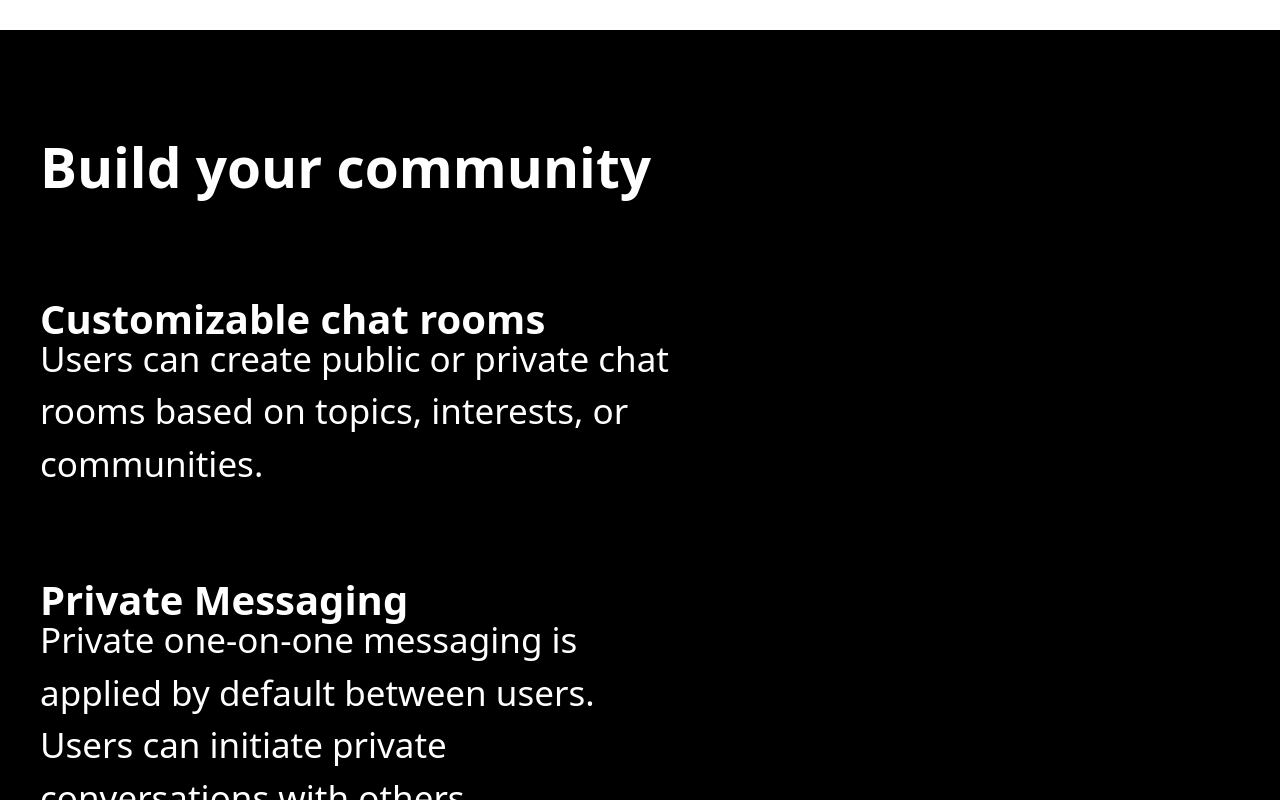
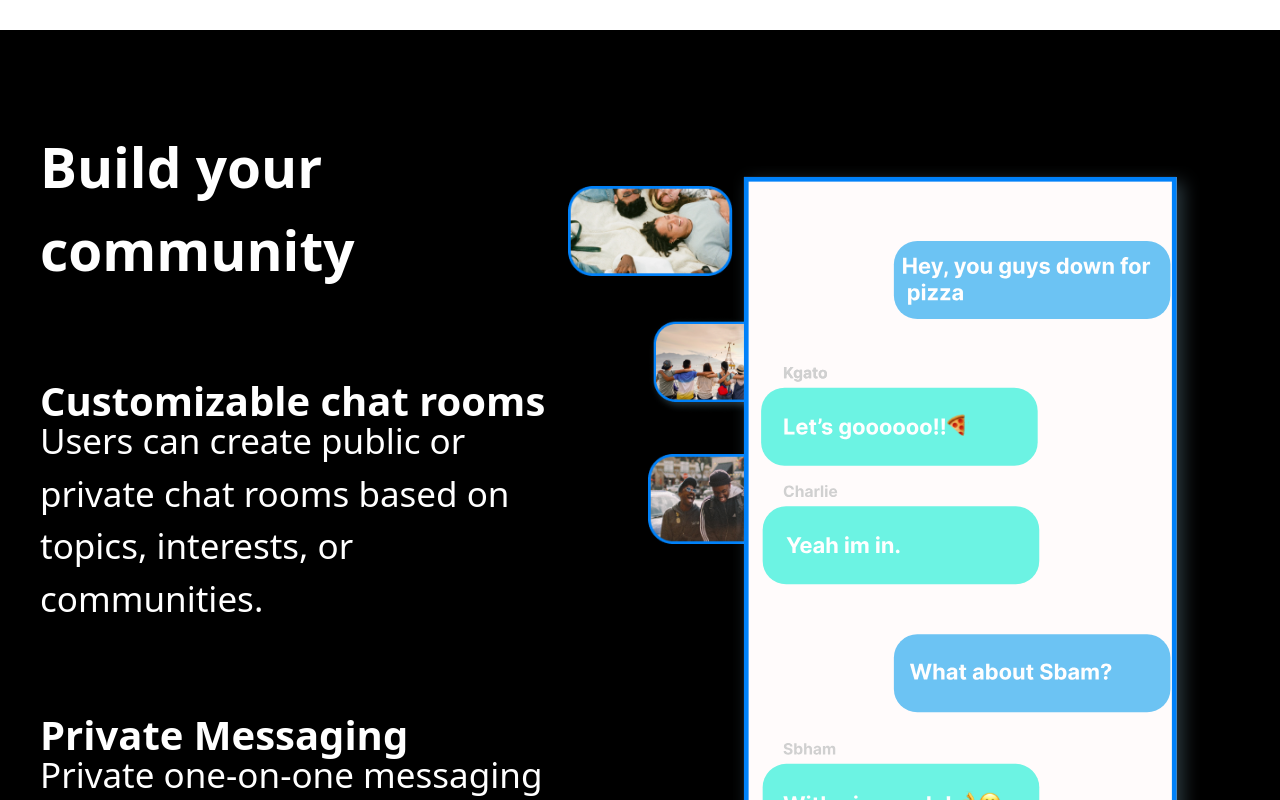
Before and after one commit to LL-oyiso/Phke, a React (Create React App) app: page / in a window 1280 px wide. Shown: the part 1740-2540 px from the top of the page. Built offline with nearby package versions, Linux system fonts and the light colour scheme.

Commit message:
svg for textscreen aligned

```diff
--- a/src/components/MainContent.jsx
+++ b/src/components/MainContent.jsx
@@ -1,5 +1,10 @@
 import React from 'react'
 import gif from '../Chat.gif'
+import textscreen from '../Frame 13.svg'
+ import friends from '../Rectangle 41.png'
+ import friend2nd from '../Rectangle 42.png'
+ import friend3rd from '../Rectangle 43.png'
+
 
 export const MainContent = () => {
   return (
@@ -8,7 +13,7 @@ export const MainContent = () => {
     <div className='w-full h-[900px] bg-white flex'>
 
     <div className='mt-44 ml-10' >
-    <img src = {gif} alt =" "></img>
+    <img src = {gif} alt =" " />
     </div>
         <div className=' justify-around text-black p-4 max-w-[1500px] m-auto items-center '>
          <h1 className='font-black text-[55px] mt-2 ml-24'>Reimaging text</h1>
@@ -20,7 +25,10 @@ export const MainContent = () => {
         </div>
     </div>
 
-    <div className='bg-black  mt-24 w-full h-[900px] '>
+    <div className='bg-black  mt-24 w-full h-[1000px] flex'>
+        <div className=' max-w-[1220px]'>
+
+        </div>
         <div className='w-[680px]'>
         <h1 className='font-bold text-white ml-10 text-[55px]  '> Build your community</h1>
         <h2 className='text-white text-[40px] ml-10 mt-24 '>Customizable chat rooms</h2>
@@ -28,7 +36,16 @@ export const MainContent = () => {
 
                 <h2 className='text-white text-[40px] ml-10 mt-24 '>Private Messaging</h2>
                 <p className='text-white text-[35px] ml-10 ' >Private one-on-one messaging is applied by default between users. Users can initiate private conversations with others.</p>
+        </div>
 
+        <div className=' flex ml-auto mt-10 mr-20'>
+            <div className='mt-5'>
+            <img src={friend2nd} alt =" "  className='w-[190px] object-contain mr-20 ' />
+            <img src ={friend3rd} alt = " "  className='w-[210px] object-contain mt-10 ml-20' />
+            <img src ={friends} alt = " "  className='w-[190px] object-contain ml-20 mt-10 '/>
+            </div>
+
+           <img src={textscreen} alt=" "  />
         </div>
 
     </div>
```
